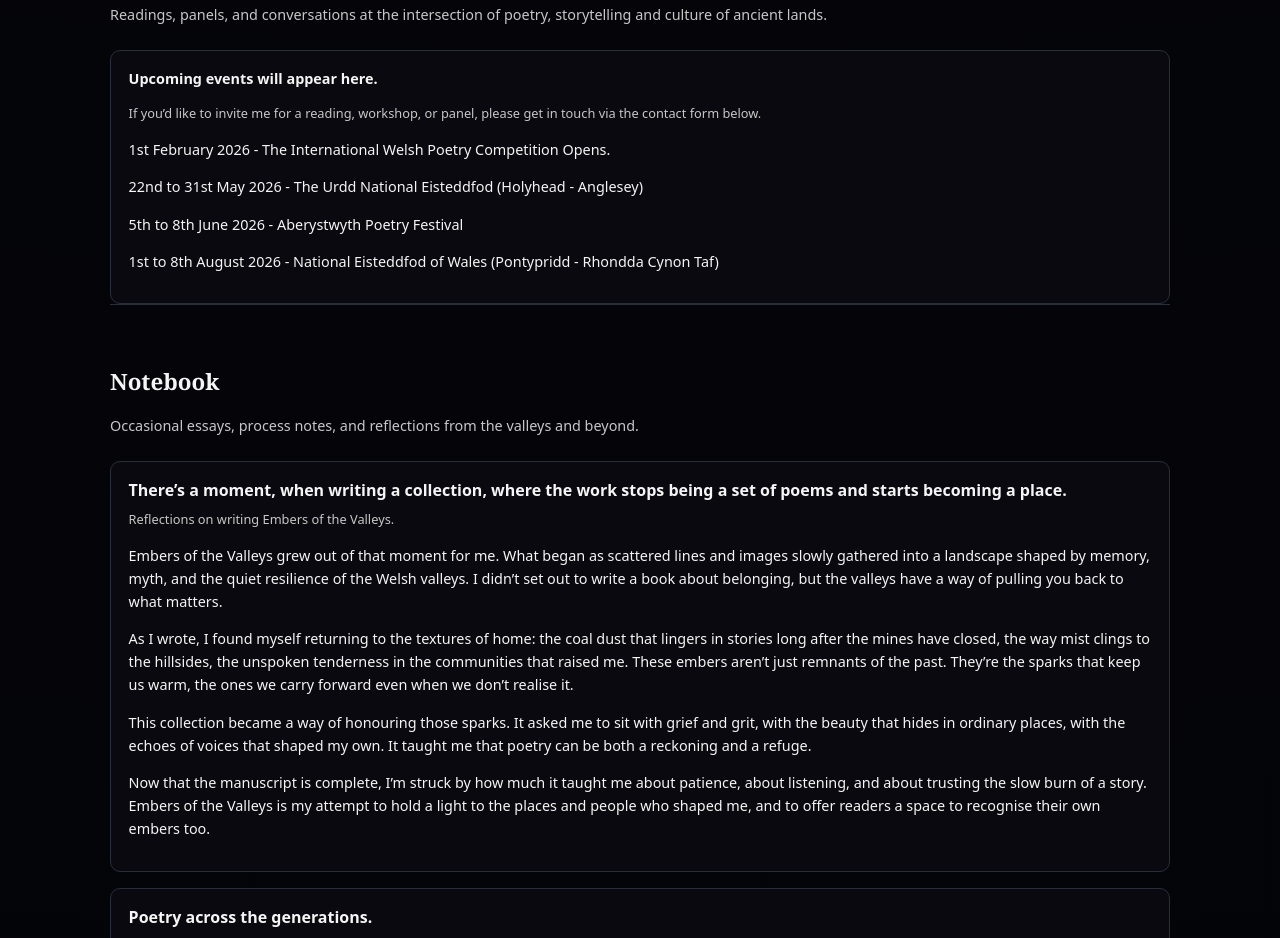
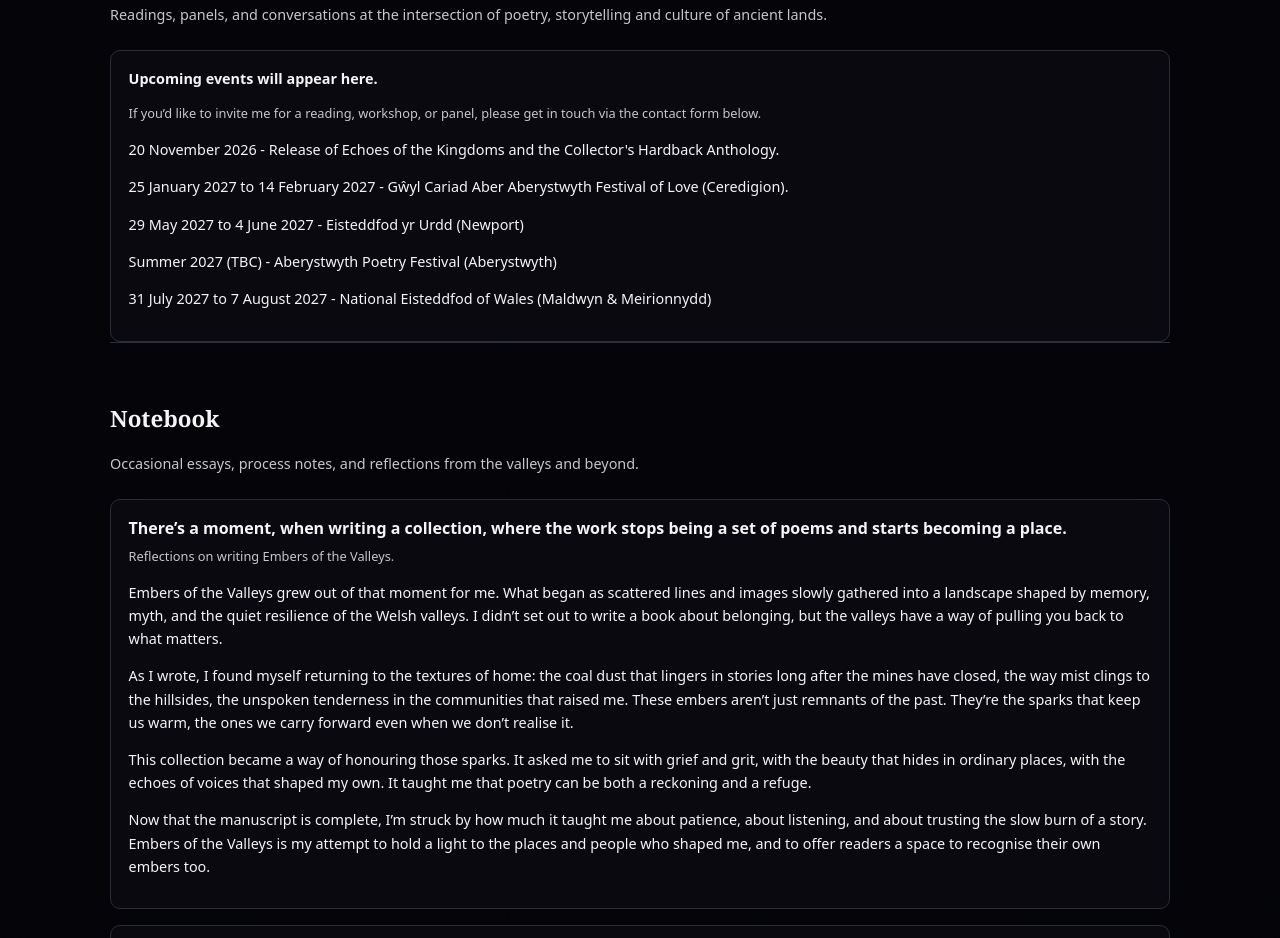
Before and after one commit to LaurenEMatthews/LM-Author-Website, a plain HTML site: page index.html in a window 1280 px wide. Shown: the part 5860-6798 px from the top of the page. Drawn offline with Linux system fonts and the light colour scheme.

Commit message:
Update index.html

```diff
--- a/index.html
+++ b/index.html
@@ -380,16 +380,20 @@
                     If you’d like to invite me for a reading, workshop, or panel, please get in touch via the contact form below.
                 </p>
 				<p>
-					1st February 2026 - The International Welsh Poetry Competition Opens.
+					20 November 2026 - Release of Echoes of the Kingdoms and the Collector's Hardback Anthology.
 				</p>
 				<p>
-					22nd to 31st May 2026 - The Urdd National Eisteddfod (Holyhead - Anglesey)
+					25 January 2027 to 14 February 2027 - Gŵyl Cariad Aber Aberystwyth Festival of Love (Ceredigion).
 				</p>
 				<p>
-					5th to 8th June 2026 - Aberystwyth Poetry Festival
+					29 May 2027 to 4 June 2027 - Eisteddfod yr Urdd (Newport)
 				</p>
 				<p>
-					1st to 8th August 2026 - National Eisteddfod of Wales (Pontypridd - Rhondda Cynon Taf)
+					Summer 2027 (TBC) - Aberystwyth Poetry Festival (Aberystwyth)
+				</p>
+				<p>
+					31 July 2027 to 7 August 2027 - National Eisteddfod of Wales (Maldwyn & Meirionnydd)
+				</p>
             </article>
         </div>
     </section>
```
